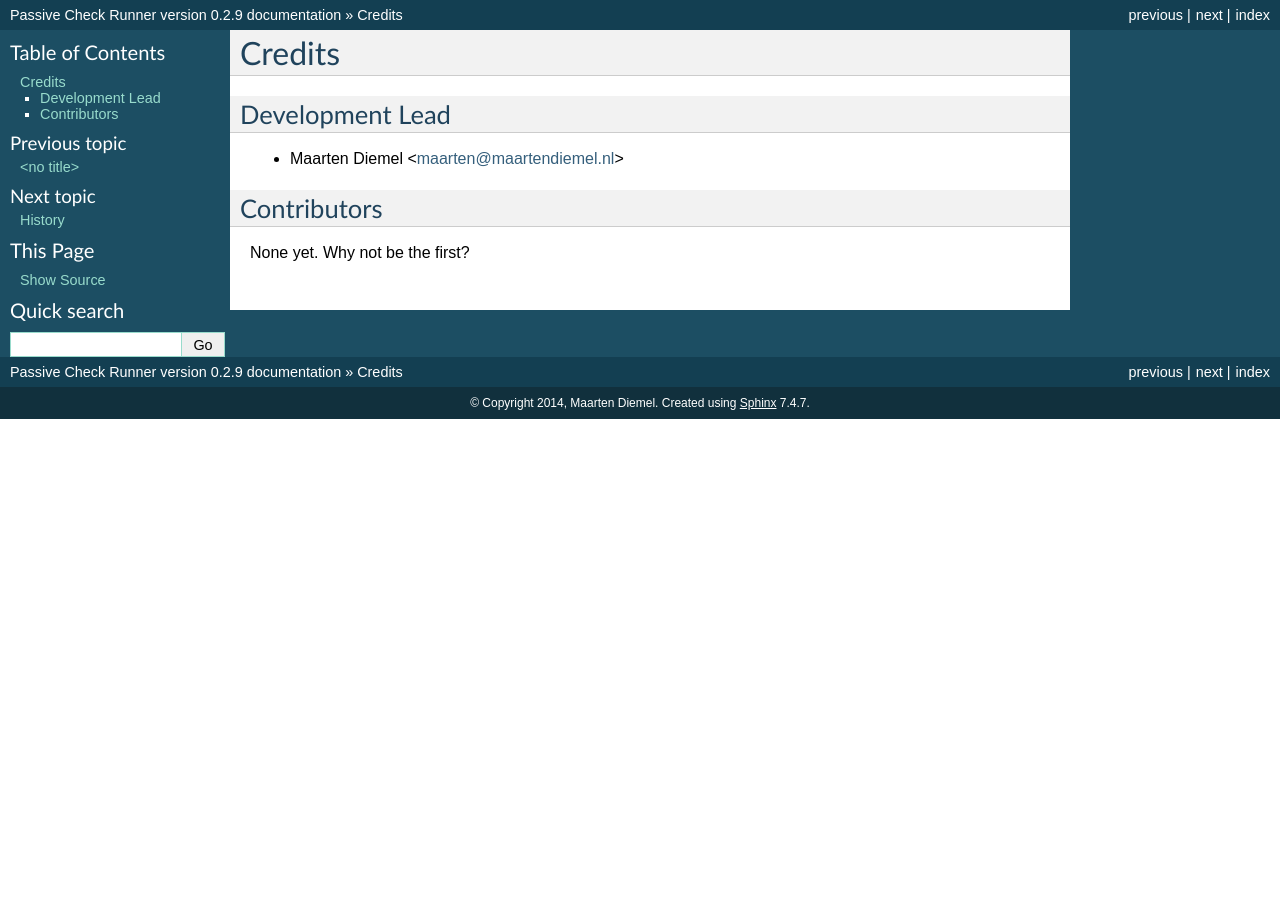
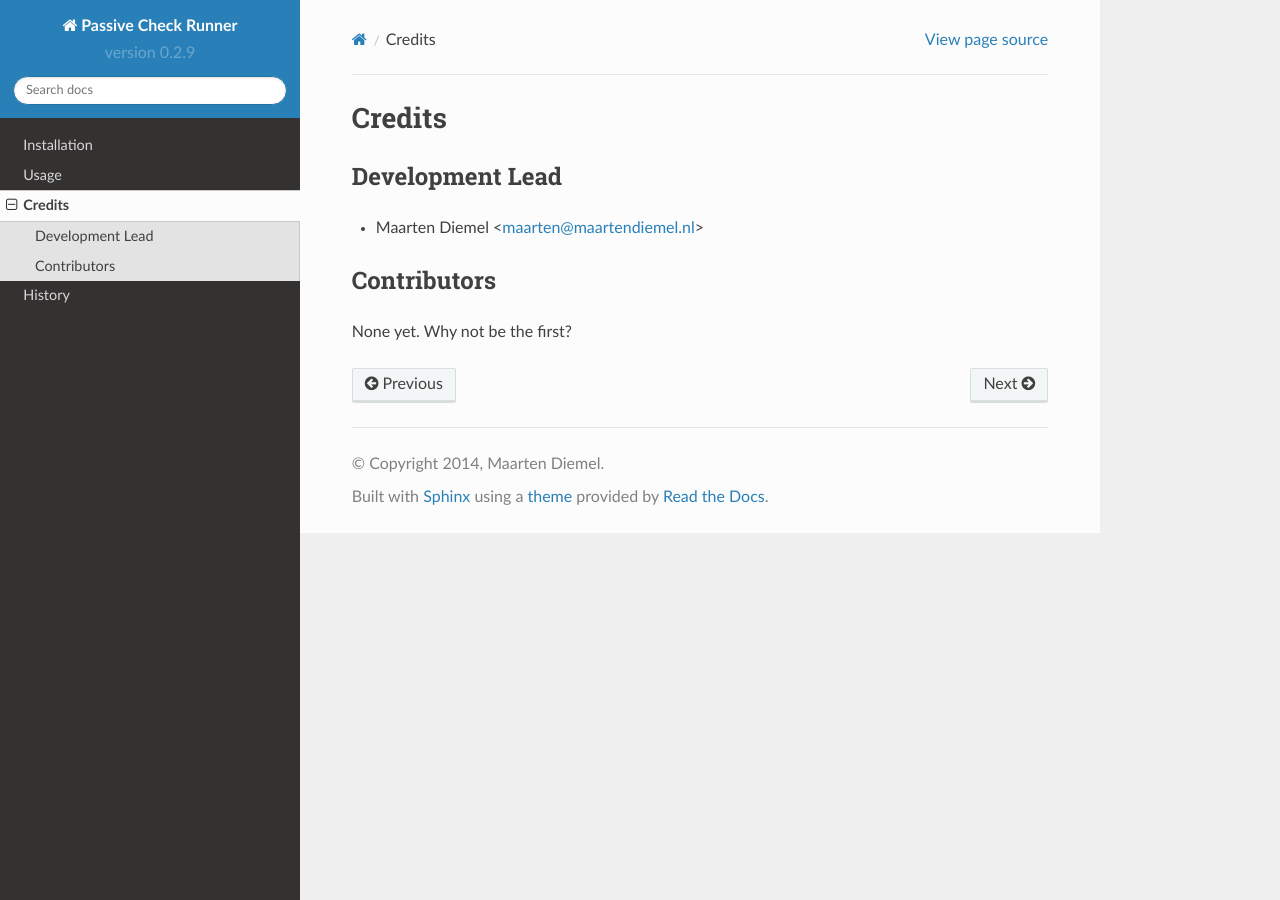
Before and after one commit to maartenq/pcrunner, a Sphinx documentation site: the page built from docs/authors.rst, in a window 1280 px wide. Built offline with Sphinx 7.4.7 and the Read the Docs theme 2.0.0, drawn with Linux system fonts in a browser that asks for light colours.

Commit message:
use sphinx_rtd_theme for local builds too

```diff
--- a/docs/conf.py
+++ b/docs/conf.py
@@ -18,6 +18,8 @@
 # documentation root, use os.path.abspath to make it absolute, like shown here.
 #sys.path.insert(0, os.path.abspath('.'))
 
+# Read the Docs check
+on_rtd = os.environ.get('READTHEDOCS', None) == 'True'
 cwd = os.getcwd()
 parent = os.path.dirname(cwd)
 sys.path.insert(0, parent)
@@ -100,7 +102,14 @@
 
 # The theme to use for HTML and HTML Help pages.  See the documentation for
 # a list of builtin themes.
-html_theme = 'default'
+if not on_rtd:  # only import and set the theme if we're building docs locally
+    try:
+        import sphinx_rtd_theme
+        html_theme = 'sphinx_rtd_theme'
+        html_theme_path = [sphinx_rtd_theme.get_html_theme_path()]
+    except ImportError:
+        html_theme = 'default'
+
 
 # Theme options are theme-specific and customize the look and feel of a theme
 # further.  For a list of options available for each theme, see the
```
